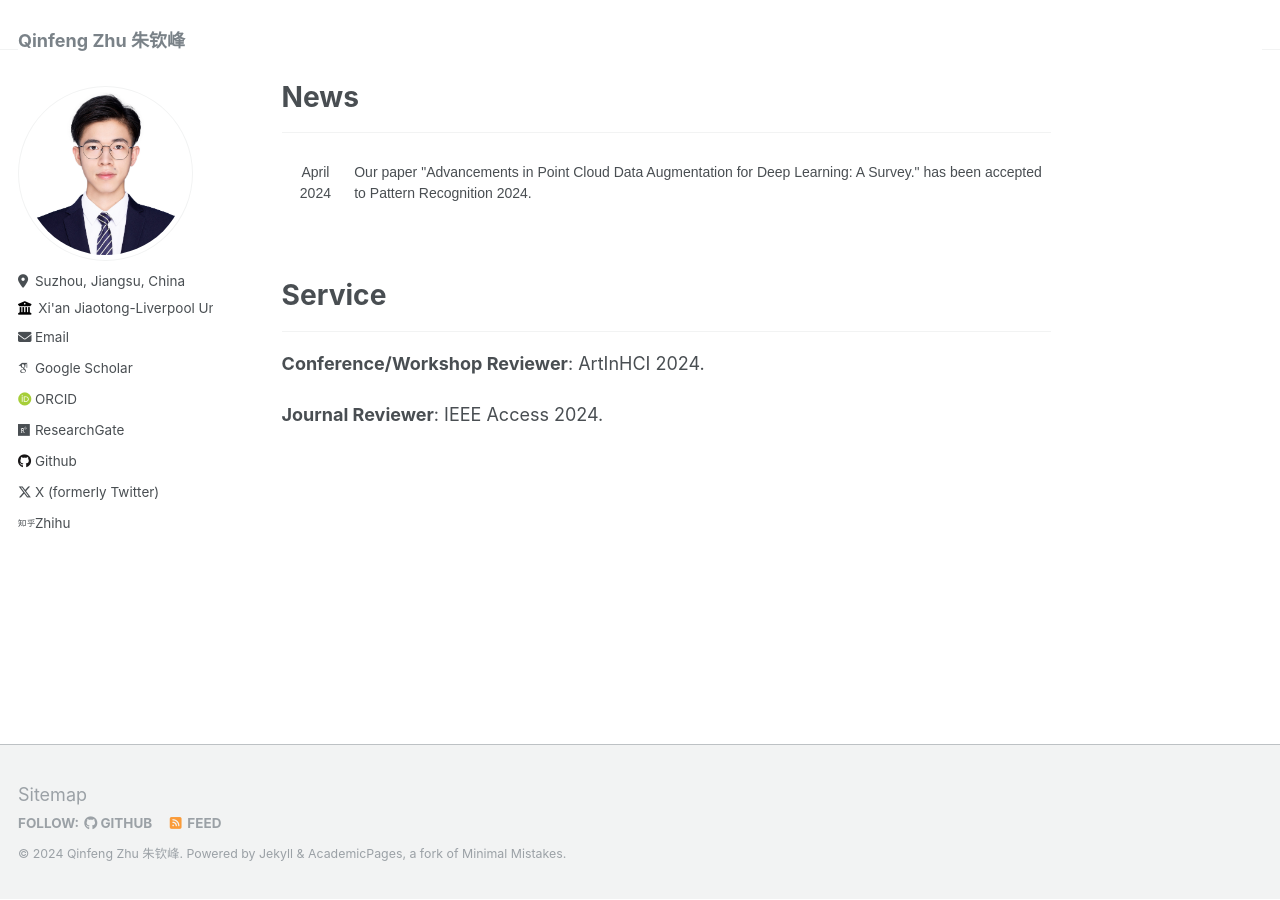
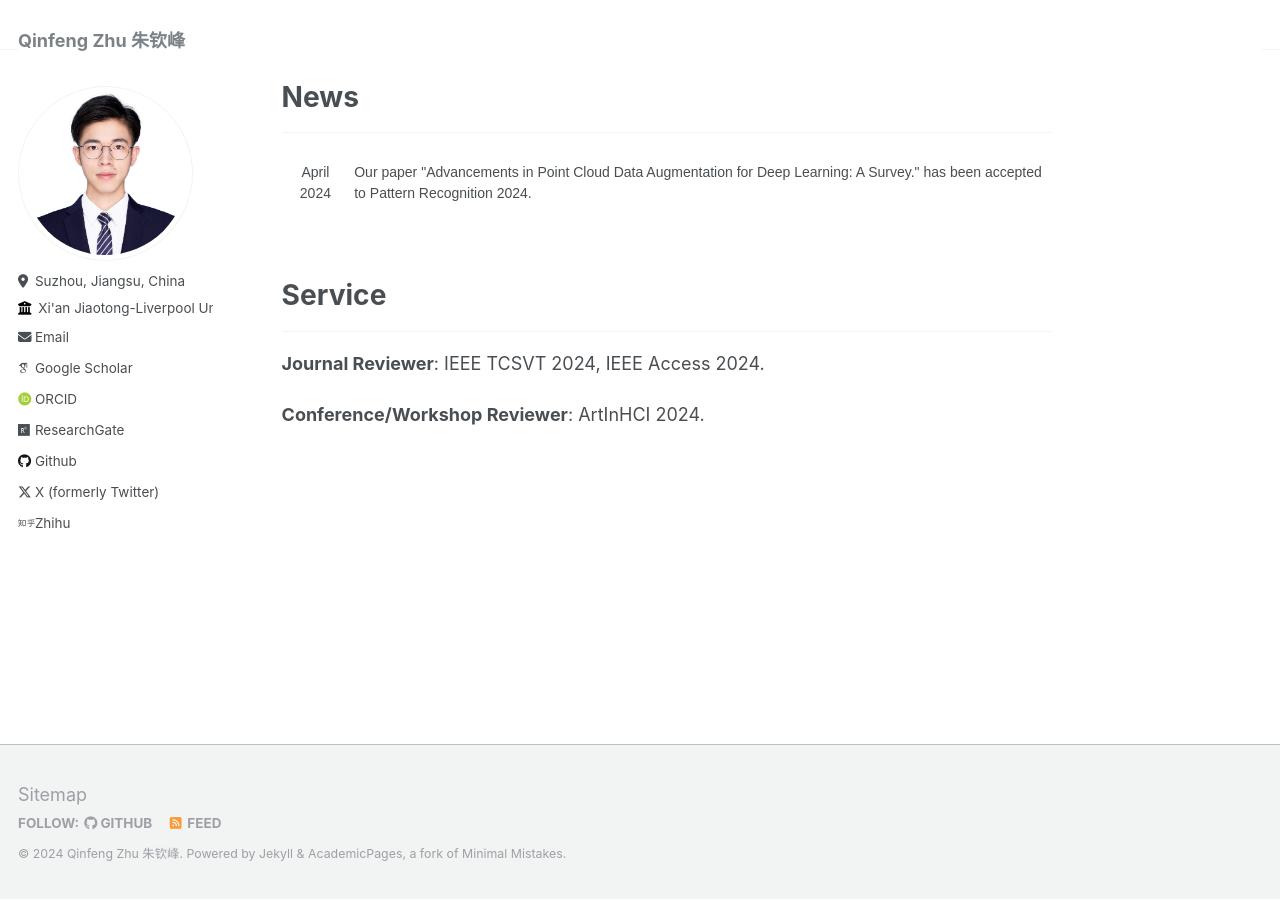
Before and after one commit to zhuqinfeng1999/zhuqinfeng1999.github.io, a Jekyll site: the page built from _pages/about.md, in a window 1280 px wide and 900 px high, scrolled down 674 px. Built offline with Jekyll 4.4.1, drawn with Linux system fonts in a browser that asks for light colours; some web fonts are replaced; grey boxes are pictures that could not be loaded.

Commit message:
Update about.md

```diff
--- a/_pages/about.md
+++ b/_pages/about.md
@@ -103,9 +103,10 @@ My research interests mainly lie on deep learning, especially in multi-modal inf
 
 # Service
 ---
+
+**Journal Reviewer**: IEEE TCSVT 2024, IEEE Access 2024.
+
 **Conference/Workshop Reviewer**: ArtInHCI 2024.
-
-**Journal Reviewer**: IEEE Access 2024.
 
 
 <br>
```
